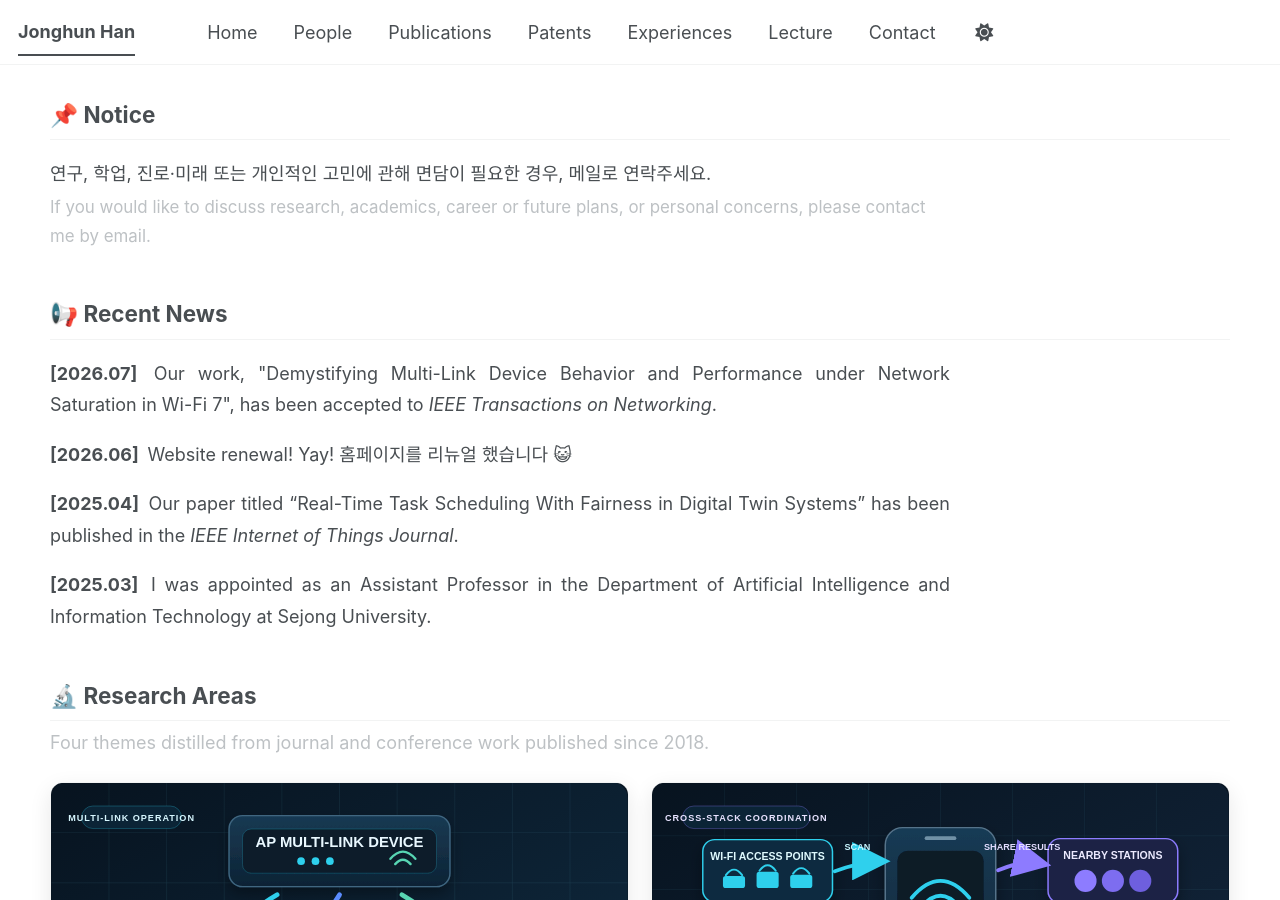
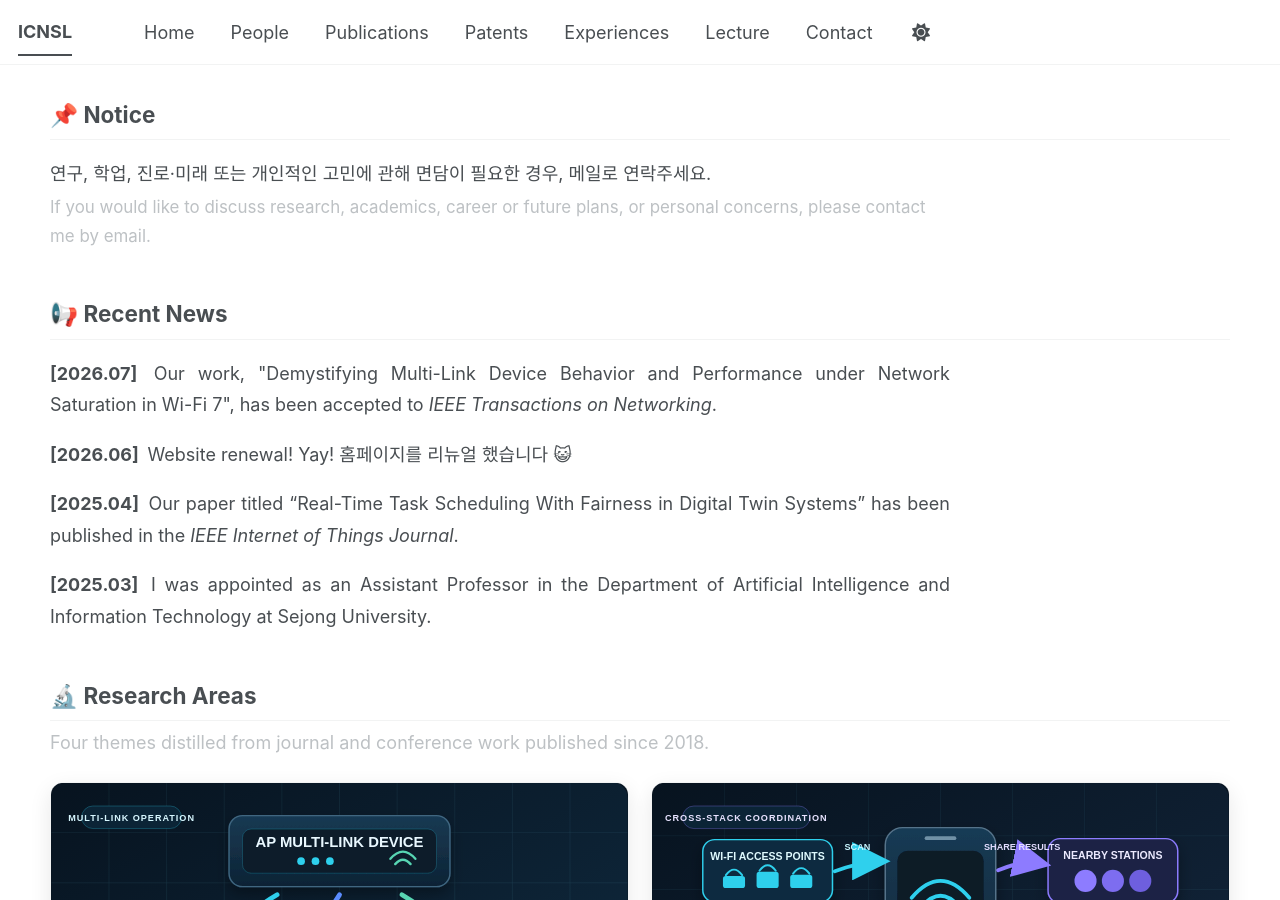
Before and after one commit to icnsl/icnsl.github.io, a Jekyll site: the page built from _pages/about.md, in a window 1280 px wide and 900 px high. Built offline with Jekyll 4.4.1, drawn with Linux system fonts in a browser that asks for light colours; a script bundle is joined from its source files by our own code; library files that are not in the unit come from our copies.

Commit message:
Add files via upload

```diff
--- a/_config.yml
+++ b/_config.yml
@@ -9,7 +9,7 @@
 # Basic Site Settings
 locale                   : "en-US"
 site_theme               : "default" # The available themes options are "default", "air", "sunrise", "mint", "dirt" and "contrast"
-title                    : "Jonghun Han" #"Intelligent Communications and Networked Systems Laboratory"
+title                    : "ICNSL"
 title_separator          : "-"
 name                     : &name "Jonghun Han"
 description              : &description "Wireless network, communication systems, next-generation WLAN, and digital twin systems "   # Update this with a general description of your site, this is the default if not overridden by a page
```
